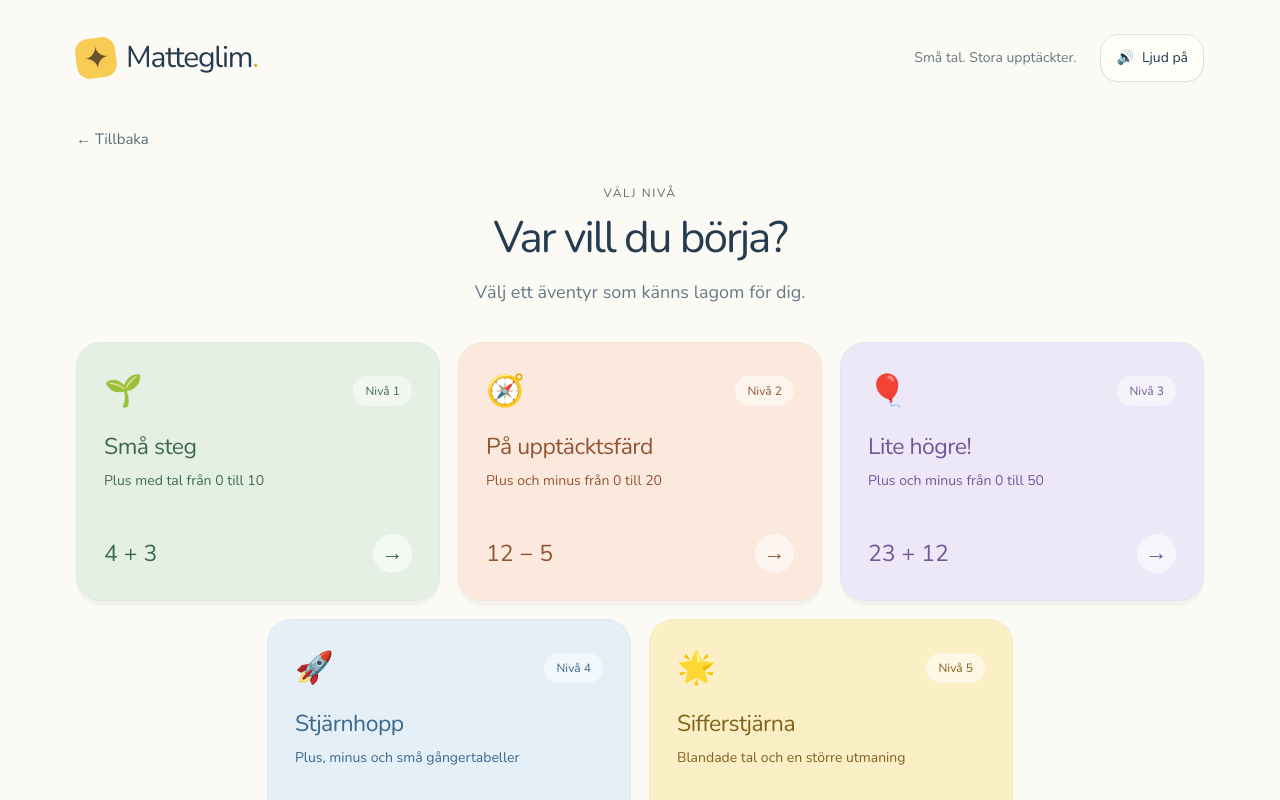
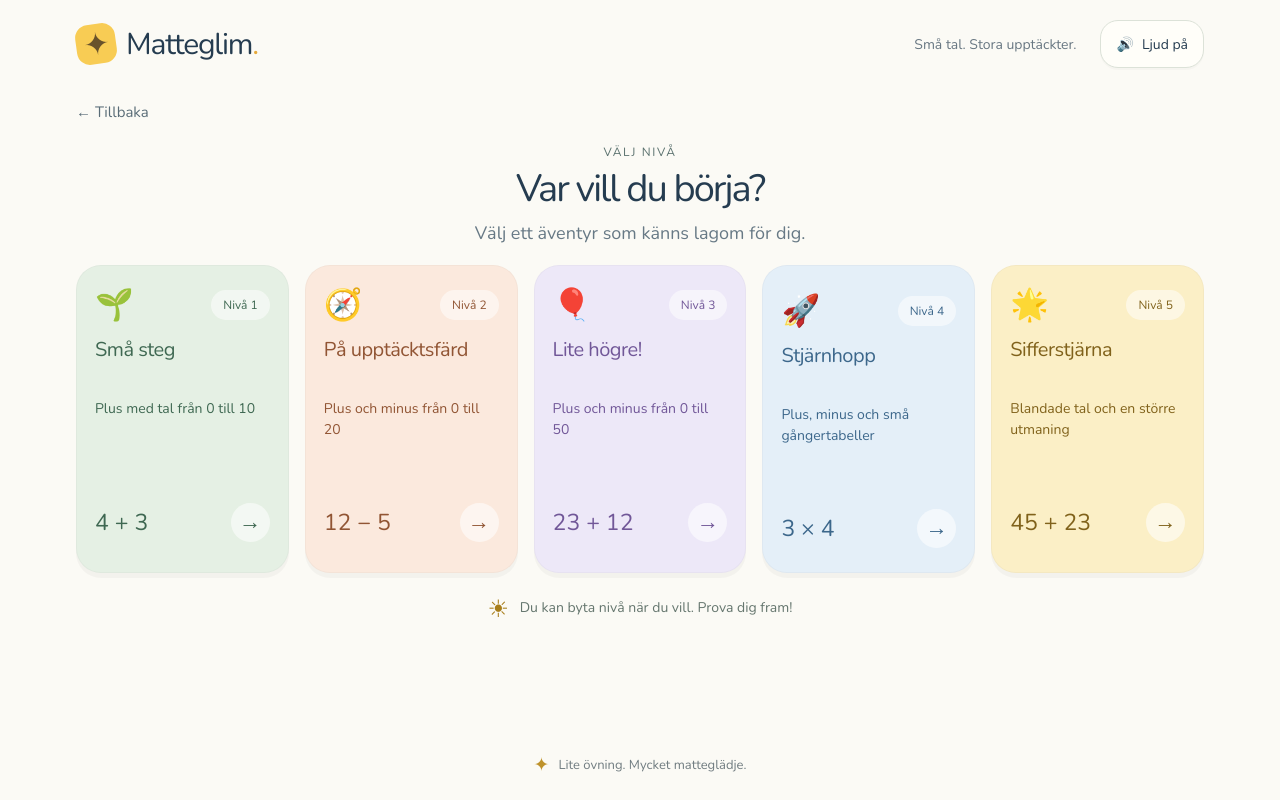
Before and after one commit to moedarrah/matteglim, a React (Vite) app: page /levels in a window 1280 px wide. Shown: the top 800 px of the page. Built offline with nearby package versions, Linux system fonts and the light colour scheme.

Commit message:
Improve laptop layouts

```diff
--- a/src/App.css
+++ b/src/App.css
@@ -653,11 +653,6 @@ h1 {
     transform: translateX(4px);
   }
 }
-@media (min-width: 1400px) {
-  .hero {
-    min-height: 600px;
-  }
-}
 @media (max-width: 1000px) {
   .app-shell {
     padding: 0 32px;
@@ -881,3 +876,141 @@ h1 {
     font-size: 12px;
   }
 }
+
+/* Fit laptop browser windows by using their height as well as their width. */
+@media (min-width: 1001px) {
+  .site-header {
+    height: clamp(76px, 11svh, 104px);
+    flex-shrink: 0;
+  }
+  .hero {
+    min-height: clamp(400px, 62svh, 600px);
+    grid-template-columns: minmax(0, 1.1fr) minmax(0, 1fr);
+  }
+  .hero-art {
+    min-width: 0;
+  }
+  .feature-strip {
+    padding: 20px 0;
+    margin-top: 8px;
+  }
+  footer {
+    padding: 22px 0;
+  }
+}
+
+/* Five cards in one row make every level visible on a typical laptop. */
+@media (min-width: 1200px) {
+  .level-grid {
+    grid-template-columns: repeat(5, minmax(0, 1fr));
+    gap: 16px;
+  }
+  .level-card,
+  .level-card:nth-child(4) {
+    grid-column: auto;
+    padding: 24px 18px;
+    display: flex;
+    flex-direction: column;
+  }
+  .level-card h2 {
+    font-size: 20px;
+    min-height: 54px;
+    line-height: 1.35;
+  }
+  .level-card p {
+    min-height: 63px;
+  }
+  .level-card-bottom {
+    margin-top: auto;
+    padding-top: 18px;
+  }
+  .page-heading {
+    margin: 18px 0 30px;
+  }
+}
+
+@media (min-width: 1001px) and (max-height: 800px) {
+  .hero h1 {
+    font-size: clamp(44px, 4vw, 56px);
+    margin-bottom: 20px;
+  }
+  .hero .intro {
+    margin: 18px 0 24px;
+  }
+  .hero-art {
+    height: 400px;
+  }
+  .hero-art .orbit {
+    scale: 0.9;
+  }
+  .hero-art .speech-bubble {
+    top: 6px;
+  }
+  .hero-art .mascot-shadow {
+    bottom: 46px;
+  }
+  .page-heading {
+    margin: 8px 0 20px;
+  }
+  .page-heading h1 {
+    font-size: 38px;
+    margin-bottom: 10px;
+  }
+  .page-heading .eyebrow {
+    margin-bottom: 8px;
+  }
+  .level-card {
+    padding-top: 18px;
+    padding-bottom: 18px;
+  }
+  .level-card-top {
+    margin-bottom: 10px;
+  }
+  .level-card-bottom {
+    margin-top: 10px;
+  }
+  .level-tip {
+    margin-top: 20px;
+  }
+  .game-stats {
+    margin: 10px 3px 16px;
+  }
+  .question-card {
+    padding: 28px 30px;
+  }
+  .question-card h1 {
+    margin-bottom: 22px;
+  }
+  .feedback {
+    min-height: 54px;
+  }
+  .game-over {
+    display: grid;
+    grid-template-columns: 120px minmax(0, 1fr);
+    column-gap: 26px;
+    align-items: center;
+    padding: 30px;
+  }
+  .game-over > .mascot {
+    grid-column: 1;
+    grid-row: 1 / span 5;
+    margin: 0 auto;
+  }
+  .game-over > :not(.mascot) {
+    grid-column: 2;
+  }
+  .game-over h1 {
+    font-size: 36px;
+    margin-bottom: 16px;
+  }
+  .game-over .eyebrow {
+    margin-bottom: 12px;
+  }
+  .game-over .earned-stars {
+    margin-bottom: 14px;
+  }
+  .game-over .stack-actions {
+    width: 100%;
+    margin-top: 12px;
+  }
+}
```
